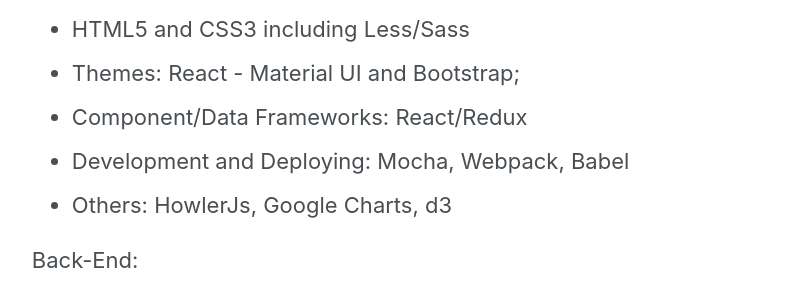
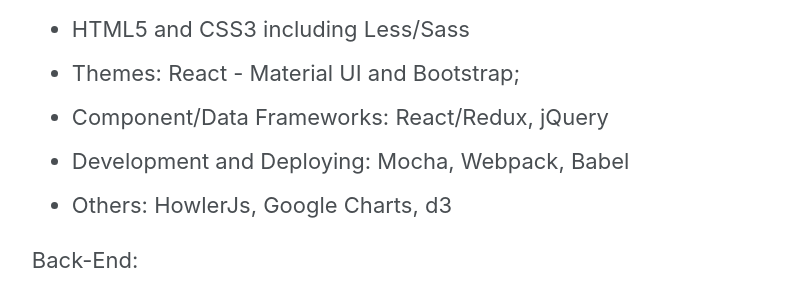
Before and after one commit to luungoc2005/luungoc2005-github-io-old, a Jekyll site: the page built from about.md, in a window 1280 px wide and 900 px high, scrolled down 654 px. Shown: the part 156-454 px from the top of the window, without its empty margins (252-1051 px from the left). Built offline with Jekyll 4.4.1, drawn with Linux system fonts in a browser that asks for light colours.

Commit message:
includes jquery

```diff
--- a/about.md
+++ b/about.md
@@ -16,7 +16,7 @@
 - JavaScript (including ES6)
 - HTML5 and CSS3 including Less/Sass
 - Themes: React - Material UI and Bootstrap;
-- Component/Data Frameworks: React/Redux
+- Component/Data Frameworks: React/Redux, jQuery
 - Development and Deploying: Mocha, Webpack, Babel
 - Others: HowlerJs, Google Charts, d3
 
```
